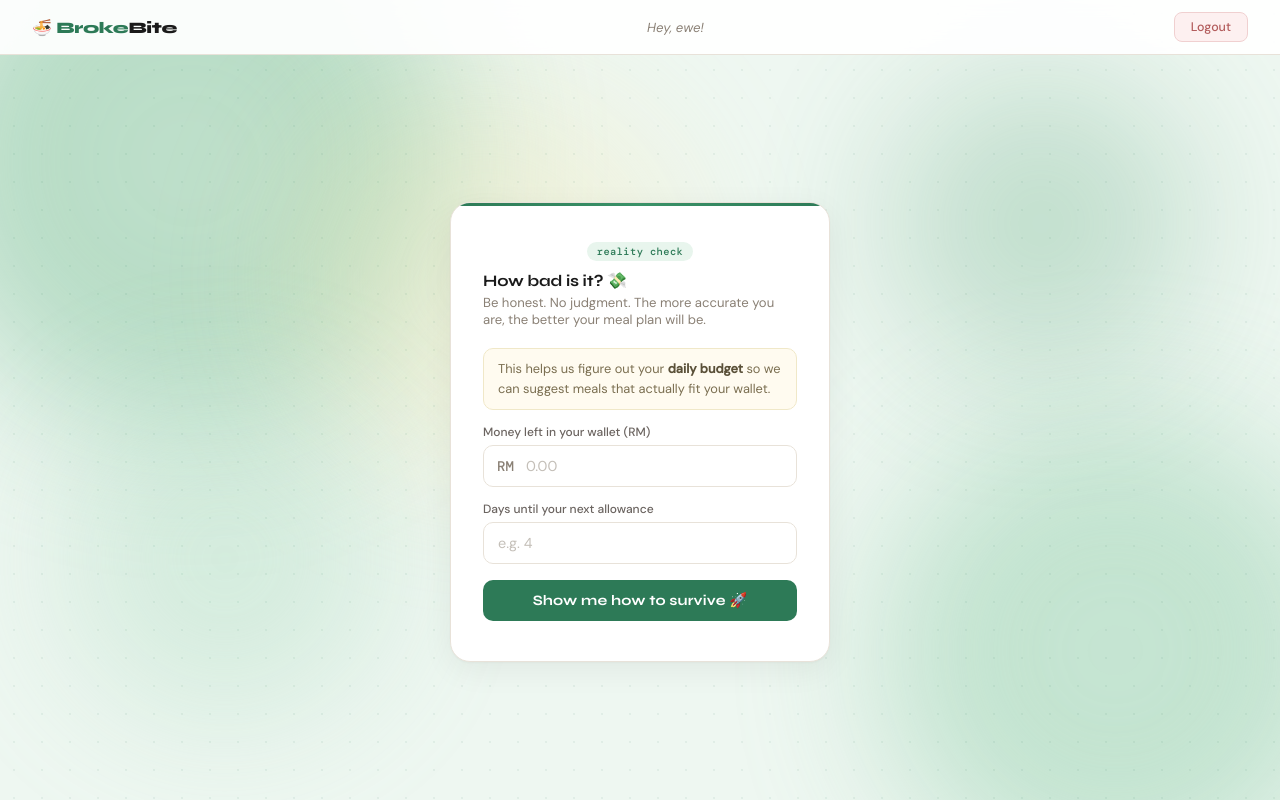
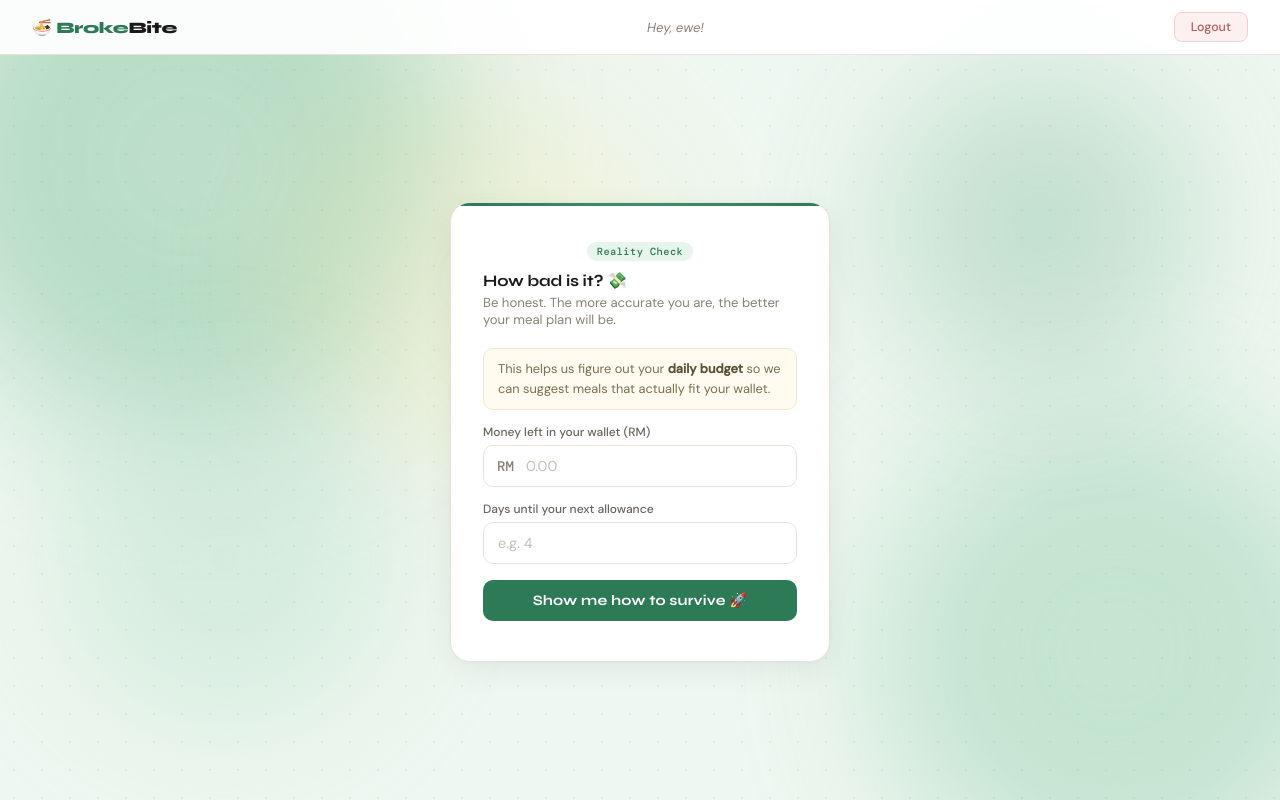
Before and after one commit to choongkarhung/GitExercise-G072, a Flask app: page /setup in a window 1280 px wide. Run offline with Flask 3, Linux system fonts and the light colour scheme; a user stored in the database is signed in.

Commit message:
Changed some wordings.

```diff
--- a/templates/setup.html
+++ b/templates/setup.html
@@ -26,9 +26,9 @@
     <div class="container">
         <div class="card-body">
 
-            <span class="pill-tag">reality check</span>
+            <span class="pill-tag">Reality Check</span>
             <h2>How bad is it? 💸</h2>
-            <p class="subtitle">Be honest. No judgment. The more accurate you are, the better your meal plan will be.</p>
+            <p class="subtitle">Be honest. The more accurate you are, the better your meal plan will be.</p>
 
             <div id="message-box" class="hidden"></div>
 
```
